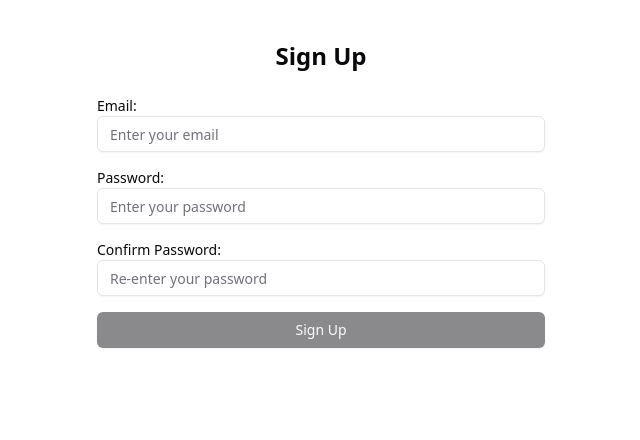
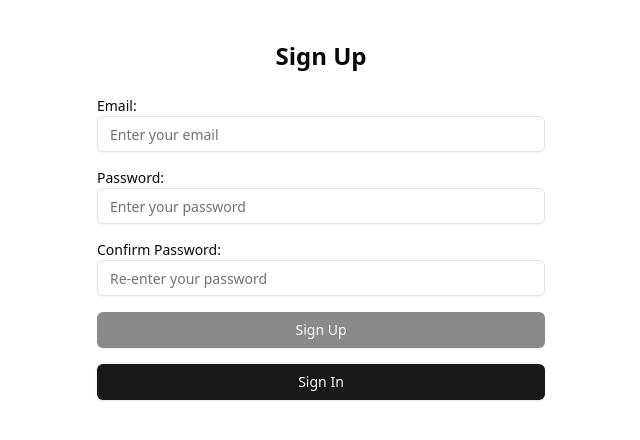
Before and after one commit to raejun92/wanted-todolist, a React (Vite) app in the folder fe/: page /signup in a window 1280 px wide. Shown: the top 440 px of the page, without its empty margins (319-959 px from the left). Built offline with nearby package versions, Linux system fonts and the light colour scheme.

Commit message:
move to login

```diff
--- a/fe/src/pages/Signup.tsx
+++ b/fe/src/pages/Signup.tsx
@@ -2,9 +2,10 @@ import { Button } from '@/shared/components/ui/button';
 import { Input } from '@/shared/components/ui/input';
 import { Label } from '@/shared/components/ui/label';
 import { useState } from 'react';
-import { Form, useActionData } from 'react-router';
+import { Form, useActionData, useNavigate } from 'react-router';
 
 export default function Signup() {
+  const navigate = useNavigate();
   const actionData = useActionData() as { error?: string };
 
   const [email, setEmail] = useState('');
@@ -31,6 +32,10 @@ export default function Signup() {
     confirmPassword: string
   ) => {
     setIsPasswordMatch(password === confirmPassword);
+  };
+
+  const moveToLogin = () => {
+    navigate('/');
   };
 
   return (
@@ -117,6 +122,10 @@ export default function Signup() {
         >
           Sign Up
         </Button>
+
+        <Button className="w-full" onClick={moveToLogin}>
+          Sign In
+        </Button>
       </Form>
 
       {actionData?.error && (
```
